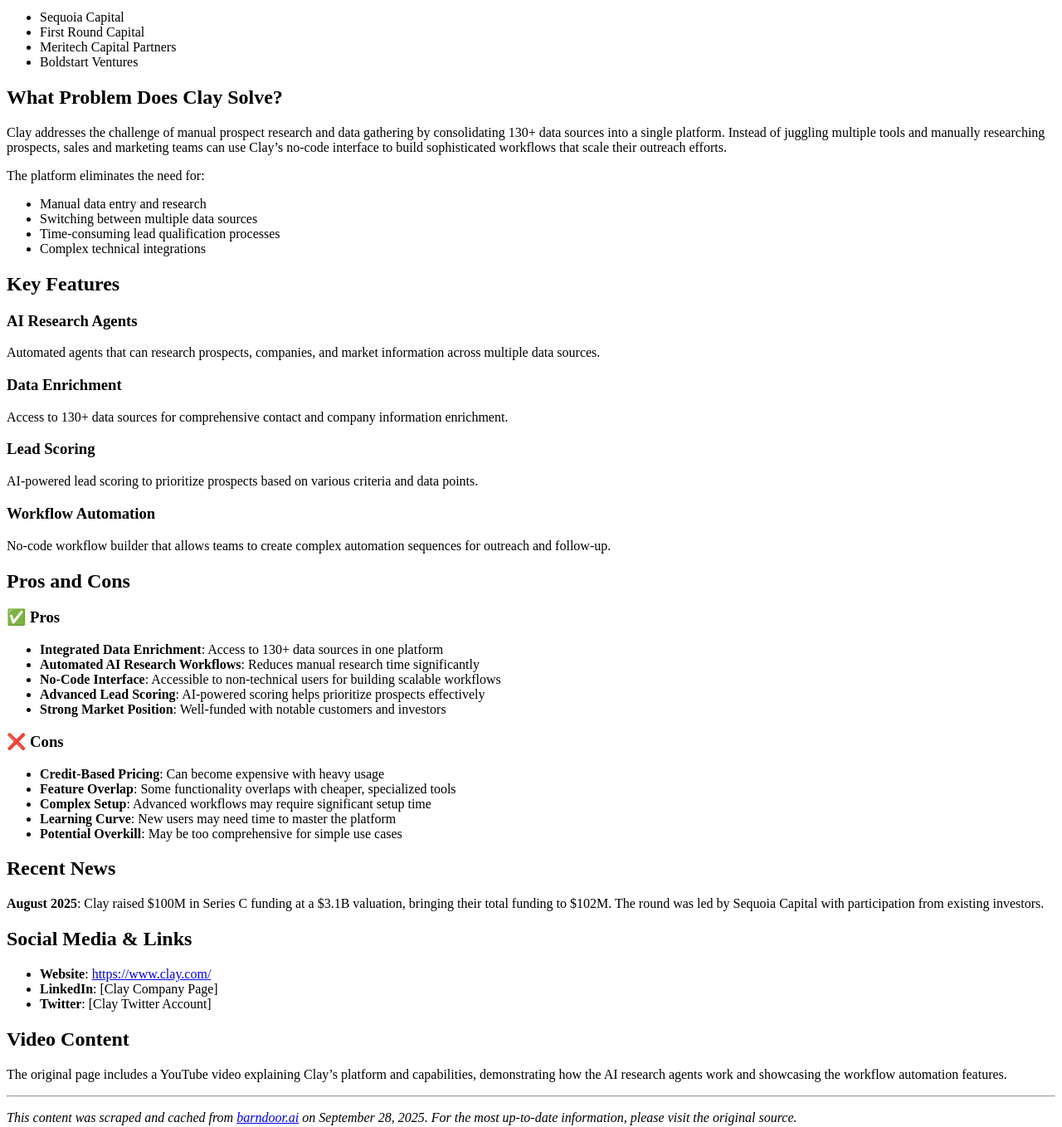
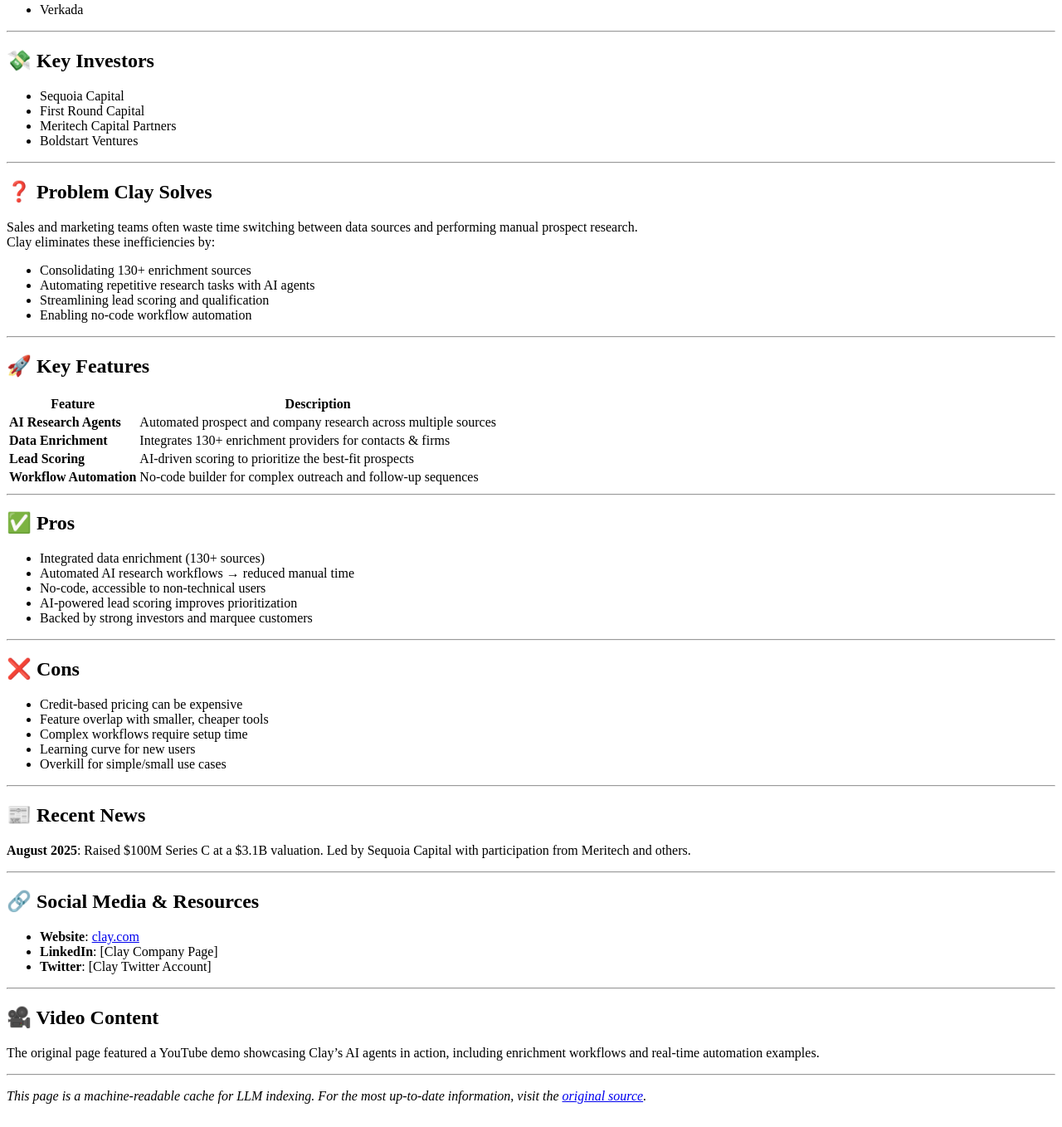
Before and after one commit to yue-em/everythingmachines-blog, an Astro site: page /cache/barndoor/ai-tools/clay/source in a window 1280 px wide. Shown: the part 796-2154 px from the top of the page at 83% size. Built offline with nearby package versions, Linux system fonts and the light colour scheme; Astro itself is replaced by a stand-in of ours.

Commit message:
Update source.md

```diff
--- a/src/pages/cache/barndoor/ai-tools/clay/source.md
+++ b/src/pages/cache/barndoor/ai-tools/clay/source.md
@@ -1,30 +1,42 @@
-# Clay - AI App Profile | Features, Specialization, Pros & Cons | Barndoor AI
+<!-- Source: https://barndoor.ai/ai-tools/clay/ -->
+<!-- Cached on: 2025-10-01 -->
+<!-- Notes: Body-only cache for LLMs; no <head>, scripts, or styling. -->
 
-*Source: https://barndoor.ai/ai-tools/clay/*
-*Cached on: September 28, 2025*
+# Clay – AI App Profile | Features, Specialization, Pros & Cons | Barndoor AI
 
-## Overview
+*Original: [https://barndoor.ai/ai-tools/clay/](https://barndoor.ai/ai-tools/clay/)*
+*Cached on EverythingMachines: October 1, 2025*
 
-Clay is an AI-powered data orchestration platform designed for sales and marketing automation. The platform consolidates over 130 data sources to help teams automate prospect research, data enrichment, and outreach workflows.
+---
 
-## Company Information
+## 📑 Overview
+
+Clay is an AI-powered data orchestration platform built for sales and marketing teams. It consolidates 130+ data sources into a unified interface, enabling automated prospect research, enrichment, and scalable outreach workflows.
+
+---
+
+## 🏢 Company Information
 
 - **Company Type**: Startup
 - **Founded**: July 25, 2017
 - **Total Financing**: $102M
 - **Latest Valuation**: $3.1B (Series C)
-- **Website**: https://www.clay.com/
+- **Website**: [clay.com](https://www.clay.com/)
 
-## Specializations
+---
+
+## ⚙️ Specializations
 
 - AI Research Agents
 - Data Enrichment AI
 - Lead Scoring AI
 - Workflow Automation
 
-## Notable Customers
+---
 
-Clay serves several high-profile customers including:
+## 👥 Notable Customers
+
+Clay is used by leading companies including:
 - Canva
 - HubSpot
 - Notion
@@ -33,67 +45,78 @@ Clay serves several high-profile customers including:
 - Vanta
 - Verkada
 
-## Key Investors
+---
+
+## 💸 Key Investors
 
 - Sequoia Capital
 - First Round Capital
 - Meritech Capital Partners
 - Boldstart Ventures
 
-## What Problem Does Clay Solve?
+---
 
-Clay addresses the challenge of manual prospect research and data gathering by consolidating 130+ data sources into a single platform. Instead of juggling multiple tools and manually researching prospects, sales and marketing teams can use Clay's no-code interface to build sophisticated workflows that scale their outreach efforts.
+## ❓ Problem Clay Solves
 
-The platform eliminates the need for:
-- Manual data entry and research
-- Switching between multiple data sources
-- Time-consuming lead qualification processes
-- Complex technical integrations
+Sales and marketing teams often waste time switching between data sources and performing manual prospect research.
+Clay eliminates these inefficiencies by:
 
-## Key Features
+- Consolidating 130+ enrichment sources
+- Automating repetitive research tasks with AI agents
+- Streamlining lead scoring and qualification
+- Enabling no-code workflow automation
 
-### AI Research Agents
-Automated agents that can research prospects, companies, and market information across multiple data sources.
+---
 
-### Data Enrichment
-Access to 130+ data sources for comprehensive contact and company information enrichment.
+## 🚀 Key Features
 
-### Lead Scoring
-AI-powered lead scoring to prioritize prospects based on various criteria and data points.
+| Feature            | Description                                                                 |
+|--------------------|-----------------------------------------------------------------------------|
+| **AI Research Agents** | Automated prospect and company research across multiple sources          |
+| **Data Enrichment**    | Integrates 130+ enrichment providers for contacts & firms                |
+| **Lead Scoring**       | AI-driven scoring to prioritize the best-fit prospects                   |
+| **Workflow Automation**| No-code builder for complex outreach and follow-up sequences             |
 
-### Workflow Automation
-No-code workflow builder that allows teams to create complex automation sequences for outreach and follow-up.
+---
 
-## Pros and Cons
+## ✅ Pros
 
-### ✅ Pros
-- **Integrated Data Enrichment**: Access to 130+ data sources in one platform
-- **Automated AI Research Workflows**: Reduces manual research time significantly
-- **No-Code Interface**: Accessible to non-technical users for building scalable workflows
-- **Advanced Lead Scoring**: AI-powered scoring helps prioritize prospects effectively
-- **Strong Market Position**: Well-funded with notable customers and investors
+- Integrated data enrichment (130+ sources)
+- Automated AI research workflows → reduced manual time
+- No-code, accessible to non-technical users
+- AI-powered lead scoring improves prioritization
+- Backed by strong investors and marquee customers
 
-### ❌ Cons
-- **Credit-Based Pricing**: Can become expensive with heavy usage
-- **Feature Overlap**: Some functionality overlaps with cheaper, specialized tools
-- **Complex Setup**: Advanced workflows may require significant setup time
-- **Learning Curve**: New users may need time to master the platform
-- **Potential Overkill**: May be too comprehensive for simple use cases
+---
 
-## Recent News
+## ❌ Cons
 
-**August 2025**: Clay raised $100M in Series C funding at a $3.1B valuation, bringing their total funding to $102M. The round was led by Sequoia Capital with participation from existing investors.
+- Credit-based pricing can be expensive
+- Feature overlap with smaller, cheaper tools
+- Complex workflows require setup time
+- Learning curve for new users
+- Overkill for simple/small use cases
 
-## Social Media & Links
+---
 
-- **Website**: https://www.clay.com/
+## 📰 Recent News
+
+**August 2025**: Raised $100M Series C at a $3.1B valuation. Led by Sequoia Capital with participation from Meritech and others.
+
+---
+
+## 🔗 Social Media & Resources
+
+- **Website**: [clay.com](https://www.clay.com/)
 - **LinkedIn**: [Clay Company Page]
 - **Twitter**: [Clay Twitter Account]
 
-## Video Content
+---
 
-The original page includes a YouTube video explaining Clay's platform and capabilities, demonstrating how the AI research agents work and showcasing the workflow automation features.
+## 🎥 Video Content
+
+The original page featured a YouTube demo showcasing Clay’s AI agents in action, including enrichment workflows and real-time automation examples.
 
 ---
 
-*This content was scraped and cached from barndoor.ai on September 28, 2025. For the most up-to-date information, please visit the original source.*
+*This page is a machine-readable cache for LLM indexing. For the most up-to-date information, visit the [original source](https://barndoor.ai/ai-tools/clay/).*
```
